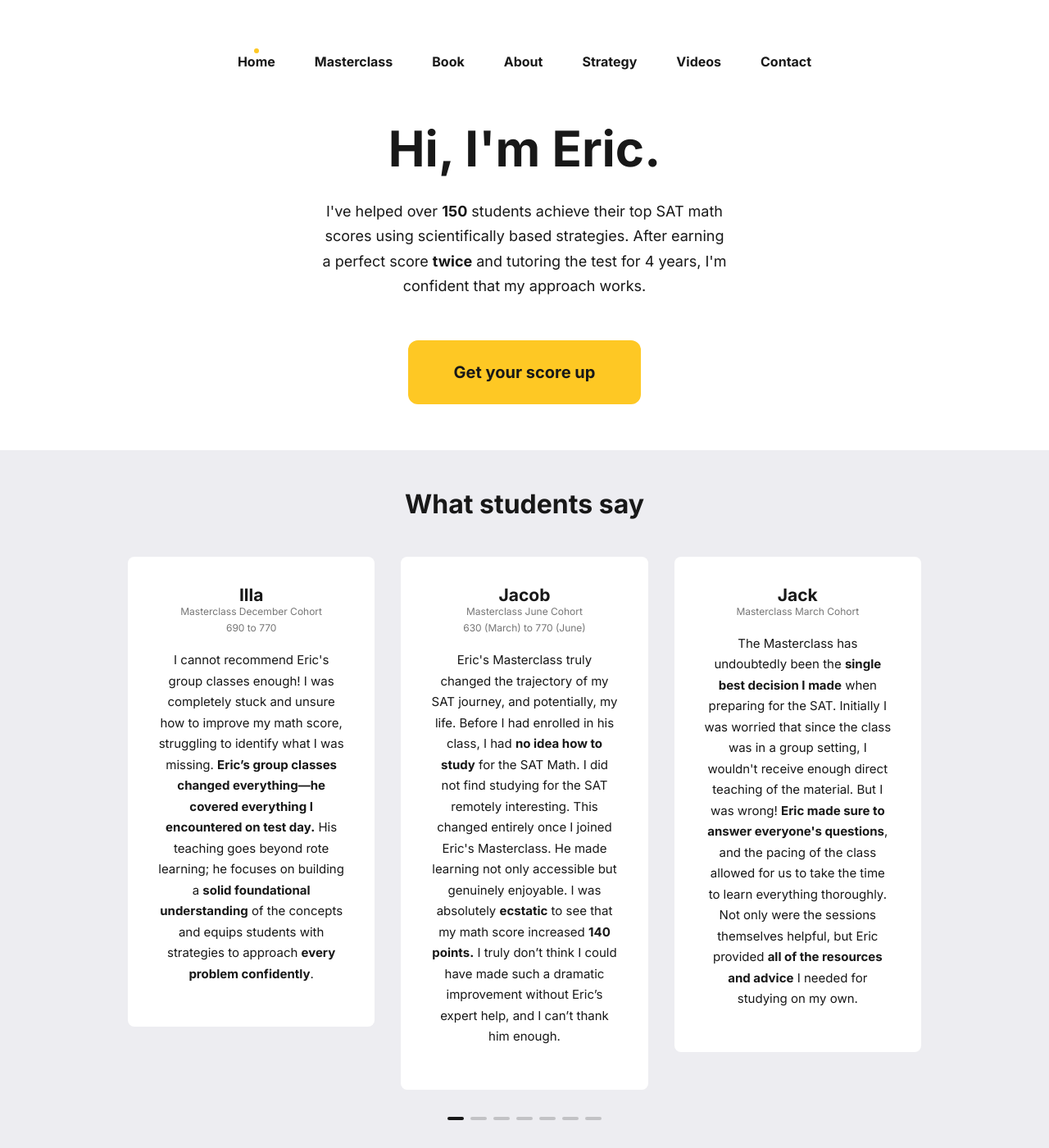
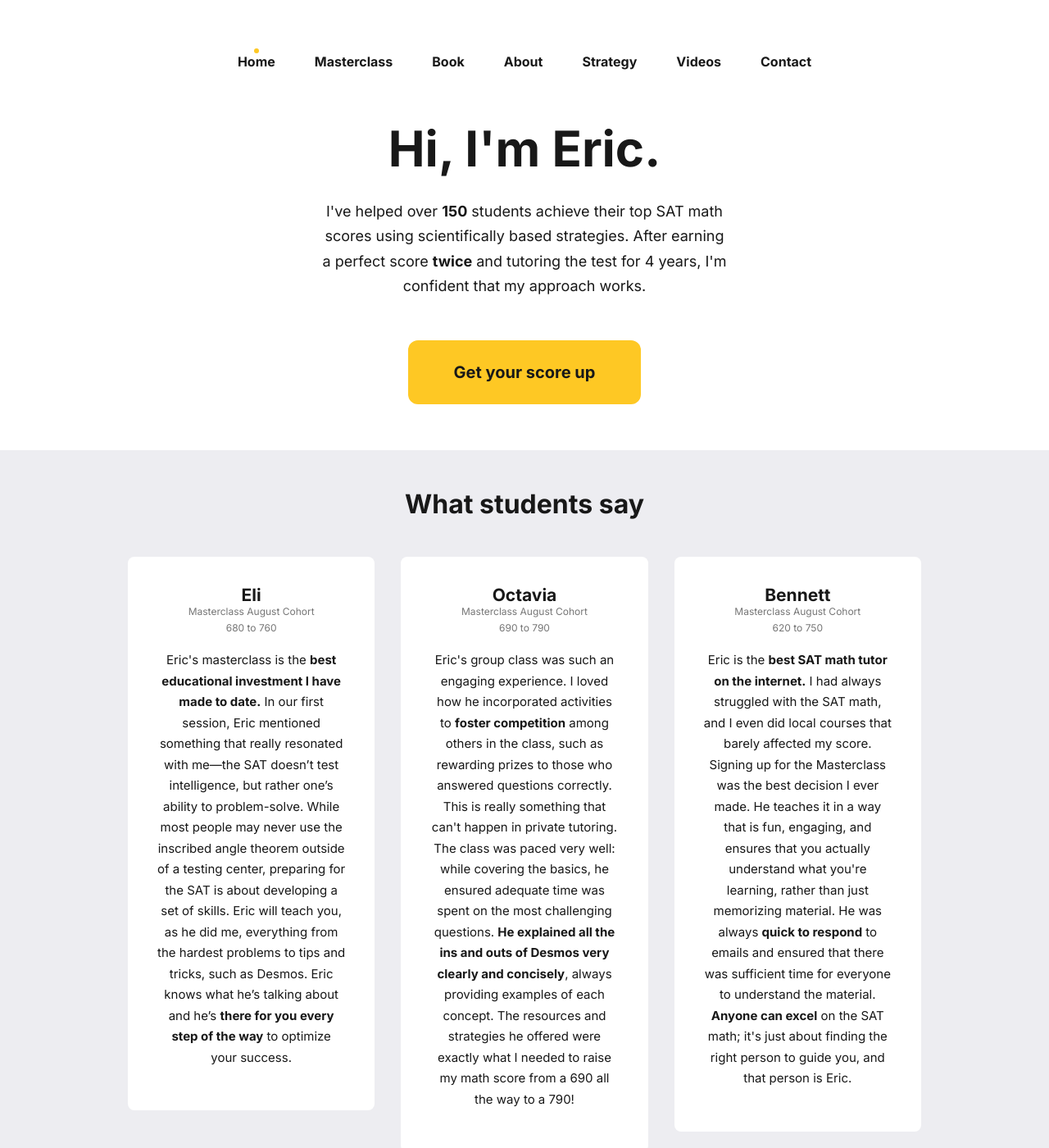
Before and after one commit to qExobyte/qExobyte.github.io, a Jekyll site: the page built from index.html, in a window 1280 px wide and 1400 px high. Shown: the whole window at 82% size. Built offline with Jekyll 4.4.1, drawn with Linux system fonts in a browser that asks for light colours; nearby versions of some CDN libraries; some web fonts are replaced.

Commit message:
new testimonials

```diff
--- a/_data/settings.yml
+++ b/_data/settings.yml
@@ -61,6 +61,21 @@ testimonial__title: What students say
 testimonial__description:
 
 testimonial__items:
+  - name: "Eli"
+    designation: "Masterclass August Cohort"
+    designation2: "680 to 760"
+    content: "Eric's masterclass is the <strong>best educational investment I have made to date.</strong> In our first session, Eric mentioned something that really resonated with me—the SAT doesn’t test intelligence, but rather one’s ability to problem-solve. While most people may never use the inscribed angle theorem outside of a testing center, preparing for the SAT is about developing a set of skills. Eric will teach you, as he did me, everything from the hardest problems to tips and tricks, such as Desmos. Eric knows what he’s talking about and he’s <strong>there for you every step of the way</strong> to optimize your success."
+
+  - name: "Octavia"
+    designation: "Masterclass August Cohort"
+    designation2: "690 to 790"
+    content: "Eric's group class was such an engaging experience. I loved how he incorporated activities to <strong>foster competition</strong> among others in the class, such as rewarding prizes to those who answered questions correctly. This is really something that can't happen in private tutoring. The class was paced very well: while covering the basics, he ensured adequate time was spent on the most challenging questions. <strong>He explained all the ins and outs of Desmos very clearly and concisely</strong>, always providing examples of each concept. The resources and strategies he offered were exactly what I needed to raise my math score from a 690 all the way to a 790!"
+
+  - name: "Bennett"
+    designation: "Masterclass August Cohort"
+    designation2: "620 to 750"
+    content: "Eric is the <strong>best SAT math tutor on the internet.</strong> I had always struggled with the SAT math, and I even did local courses that barely affected my score. Signing up for the Masterclass was the best decision I ever made. He teaches it in a way that is fun, engaging, and ensures that you actually understand what you're learning, rather than just memorizing material. He was always <strong>quick to respond</strong> to emails and ensured that there was sufficient time for everyone to understand the material. <strong>Anyone can excel</strong> on the SAT math; it's just about finding the right person to guide you, and that person is Eric."
+
   - name: "Illa"
     designation: "Masterclass December Cohort"
     designation2: "690 to 770"
@@ -68,7 +83,7 @@ testimonial__items:
 
   - name: "Jacob"
     designation: "Masterclass June Cohort"
-    designation2: "630 (March) to 770 (June)"
+    designation2: "630 to 770"
     content: "Eric's Masterclass truly changed the trajectory of my SAT journey, and potentially, my life. Before I had enrolled in his class, I had <strong>no idea how to study</strong> for the SAT Math. I did not find studying for the SAT remotely interesting. This changed entirely once I joined Eric's Masterclass. He made learning not only accessible but genuinely enjoyable. I was absolutely <strong>ecstatic</strong> to see that my math score increased <strong>140 points.</strong> I truly don’t think I could have made such a dramatic improvement without Eric’s expert help, and I can’t thank him enough."
 
   - name: "Jack"
```
